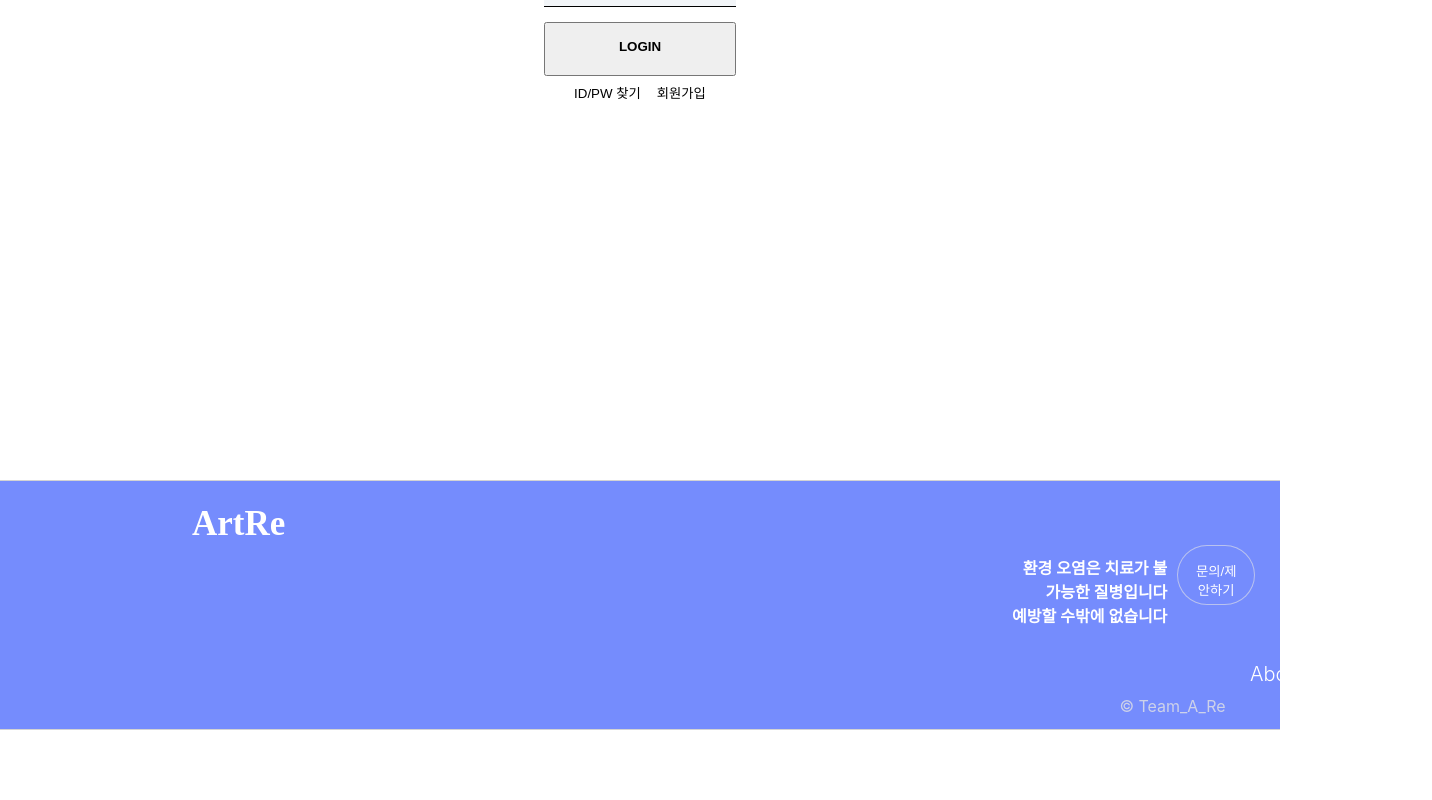
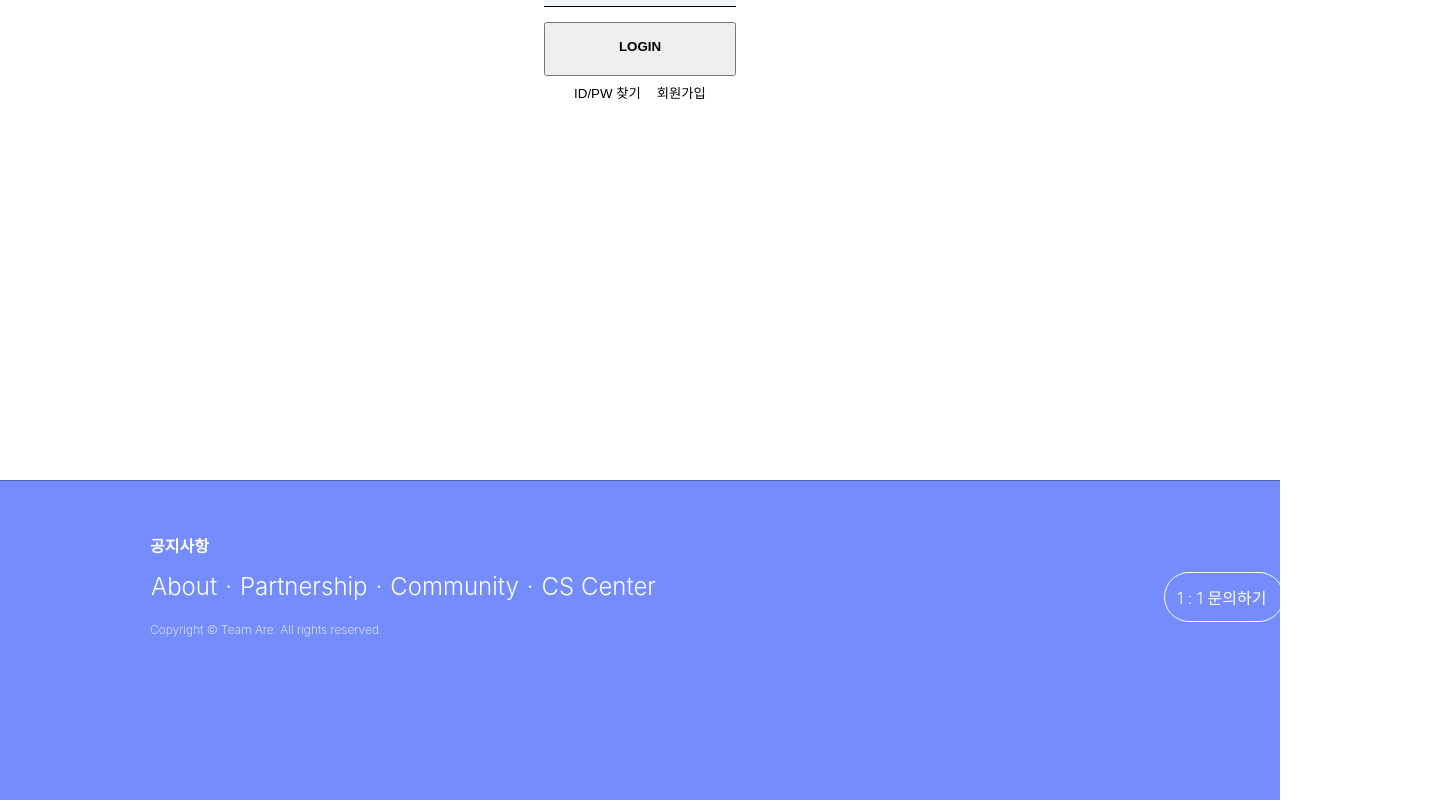
Before and after one commit to Team-NanaScript/Art_Recycle, a React (Create React App) app in the folder react-are/: page /login in a window 1280 px wide. Shown: the part 215-1015 px from the top of the page, 1432 px wide, since content can reach past the window. Before the commit the page ends 945 px from the top, so only its background shows below. Built offline with nearby package versions, Linux system fonts and the light colour scheme.

Commit message:
footer수정

```diff
--- a/react-are/src/App.css
+++ b/react-are/src/App.css
@@ -3,6 +3,8 @@
   margin: 0;
   padding: 0;
 }
+
+
 
 .App {
   text-align: center;
@@ -48,66 +50,63 @@ li {
 }
 
 .footer {
-  padding: 10px;
-  height: 250px;
-  border-top: 1px solid lightgray;
-  border-bottom: 1px solid lightgray;
-  color: rgba(255, 255, 255, 255);
-  display: flex;
-  flex-direction: column;
+  height:40vh;
+  border-top: 1px solid rgba(0,0,0,0.3);
+  /* border-bottom: 1px solid rgba(0,0,0,0.3); */
+  /* color: rgba(117, 140, 253); */
+  color:white;
+  font-size:17px;
+  text-align: left;
   background-color: rgba(117, 140, 253);
 }
 
-.footer div.footer_box {
-  margin: 15px;
+div.footer_box{
+  width: 990px;
+  margin: 0 auto;
+  padding: 37px 0 78px;
+
 }
 
-.logo {
-  margin-left: -800px;
+ul.ft_nav{
+  display:flex;
+  margin:0 2px;
 }
 
-.msg_box {
-  margin-left: 975px;
+ul.ft_nav li, ul.ft_nav p{
+  display:flex;
+  margin:0 4px;
+  font-size:24px;
+  font-weight: 300;
 }
 
-.msg_box label {
-  font-weight: 600;
-  color: rgba(255, 255, 255, 255);
-  text-align: right;
-  margin: 10px;
+ul.ft_nav li{
+  cursor:pointer;
 }
 
-.msg_box button {
-  padding: 15px;
-  height: 60px;
-  border-radius: 50em;
-  border: 1px solid rgba(230, 230, 230, 0.6);
-  color: white;
-  background-color: rgba(117, 140, 253);
-  cursor: pointer;
+ul.ft_nav li:nth-of-type(5){
+  position: relative;
+  left:500px;
+  border:1px solid white;
+  padding:12px;
+  border-radius: 100px;
+  width:120px;
+  text-align: center;
+  font-size:16px;
 }
 
-div.footer p {
-  font-size: 14px;
+div.notice{
+  margin:15px 5px;
+  font-weight: 600;
+  /* color:rgb(117, 139, 253); */
+  font-size:16px;
 }
 
-div.footer_nav {
-  display: flex;
-  margin-left: 1230px;
+div.notice p{
+ cursor:pointer;
 }
 
-.footer li {
-  margin: 10px;
-  font-size: 20px;
-  font-weight: 300;
-  cursor: pointer;
+div.copy{
+  margin:0 5px;
+  font-size:12px;
+  font-weight: 200;
 }
-
-div.copy {
-  margin-left: 1065px;
-  color: rgba(228, 228, 228, 0.8);
-}
-
-.msg_box {
-  display: flex;
-}
--- a/react-are/src/comps/Footer.jsx
+++ b/react-are/src/comps/Footer.jsx
@@ -4,39 +4,22 @@ function Footer() {
   return (
     <div className="footer">
       <div className="footer_box">
-        <div className="logo">
-          <svg width="97" height="35">
-            <text
-              transform="translate(0 29)"
-              fill="#ffffff"
-              fontSize="35"
-              fontFamily="Ubuntu-Bold, Ubuntu"
-              fontWeight="700"
-            >
-              <tspan x="0" y="0">
-                Art
-              </tspan>
-              <tspan y="0" fill="#ffffff">
-                Re
-              </tspan>
-            </text>
-          </svg>
+        <div className="notice">
+          <p>공지사항</p>
         </div>
-        <div className="msg_box">
-          <label>
-            환경 오염은 치료가 불가능한 질병입니다
-            <br />
-            예방할 수밖에 없습니다
-          </label>
-          <button>문의/제안하기</button>
+        <ul className="ft_nav">
+          <li>About</li>
+          <p>·</p>
+          <li>Partnership</li>
+          <p>·</p>
+          <li>Community</li>
+          <p>·</p>
+          <li>CS Center</li>
+          <li>1 : 1 문의하기</li>
+        </ul>
+        <div className="copy">
+          <p>Copyright © Team Are. All rights reserved.</p>
         </div>
-      </div>
-      <div className="footer_nav">
-        <li>About</li>
-        <li>Community</li>
-      </div>
-      <div className="copy">
-        <label>© Team_A_Re</label>
       </div>
     </div>
   );
```
Also changed, not shown: 1 other file (tests, documents, lock files or other folders).
